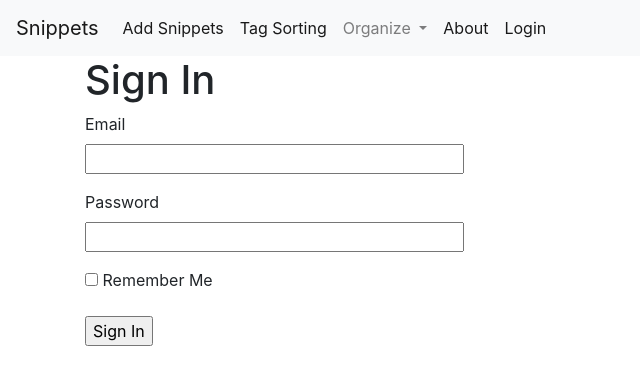
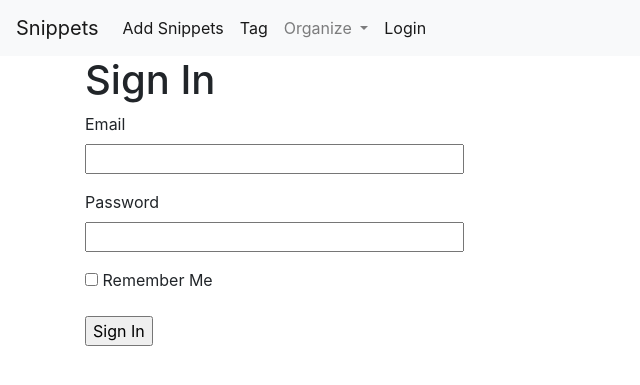
Before and after one commit to a-bangk/snippets.eu, a Flask app: page /login in a window 1280 px wide. Shown: the top 385 px of the page, without its empty margins (0-640 px from the left). Run offline with Flask 3, Linux system fonts and the light colour scheme.

Commit message:
snip-306: minor changes

```diff
--- a/app/templates/base.html
+++ b/app/templates/base.html
@@ -29,7 +29,7 @@
                     <a class="nav-link" href="{{ url_for('write_bp.write') }}">Add Snippets</a>
                 </li>
                     <li class="nav-item active">
-                        <a class="nav-link" href="{{ url_for('filter_bp.filtersnippetslist') }}">Tag Sorting</a>
+                        <a class="nav-link" href="{{ url_for('filter_bp.filtersnippetslist') }}">Tag </a>
                     </li>
                     <li class="nav-item dropdown">
                         <a class="nav-link dropdown-toggle" href="#" id="navbarDropdownMenuLink" role="button" data-toggle="dropdown" aria-haspopup="true" aria-expanded="false">
@@ -40,11 +40,6 @@
                             <a class="dropdown-item" href="{{ url_for('source_bp.source') }}">Sources</a>
                             <a class="dropdown-item" href="{{ url_for('tag_bp.tag') }}">Tags</a>
                         </div>
-                    </li>
-
-
-                    <li class="nav-item active">
-                        <a class="nav-link" href="{{ url_for('about_bp.about') }}">About</a>
                     </li>
                     {% if current_user.is_anonymous %}
                     <li class="nav-item active">
```
Also changed, not shown: app/templates/about.html (deleted, +0 -11 lines).
